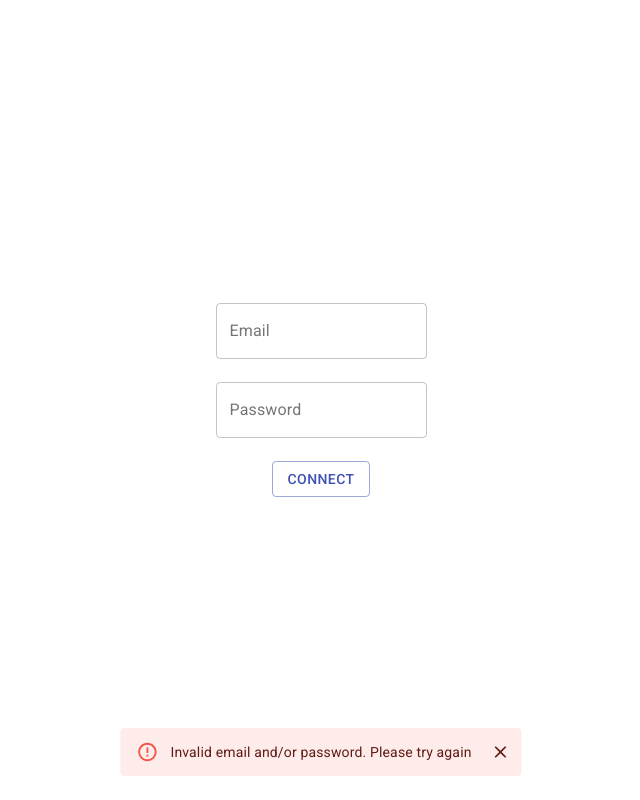
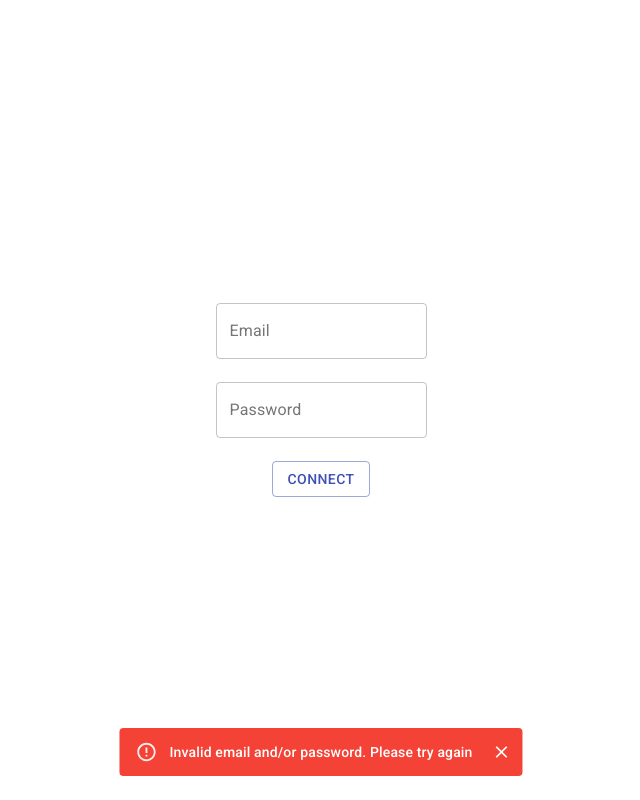
Before and after one commit to Connected-Networks/Connected-Networks-Project, a React (Create React App) app in the folder client/: page /login in a window 1280 px wide. Both pictures are taken after a click on the button "CONNECT". Shown: the whole page, without its empty margins (319-959 px from the left). Built offline with nearby package versions, Linux system fonts and the light colour scheme.

Commit message:
changed the alert styling to be filled

```diff
--- a/client/src/LoginPage.tsx
+++ b/client/src/LoginPage.tsx
@@ -59,7 +59,7 @@ export default function LoginPage(props: LoginPageProps) {
         </Button>
       </FormContainer>
       <Snackbar open={open} autoHideDuration={6000} onClose={() => setOpen(false)}>
-        <Alert onClose={() => setOpen(false)} severity="error">
+        <Alert variant="filled" onClose={() => setOpen(false)} severity="error">
           {alertMessage}
         </Alert>
       </Snackbar>
```
